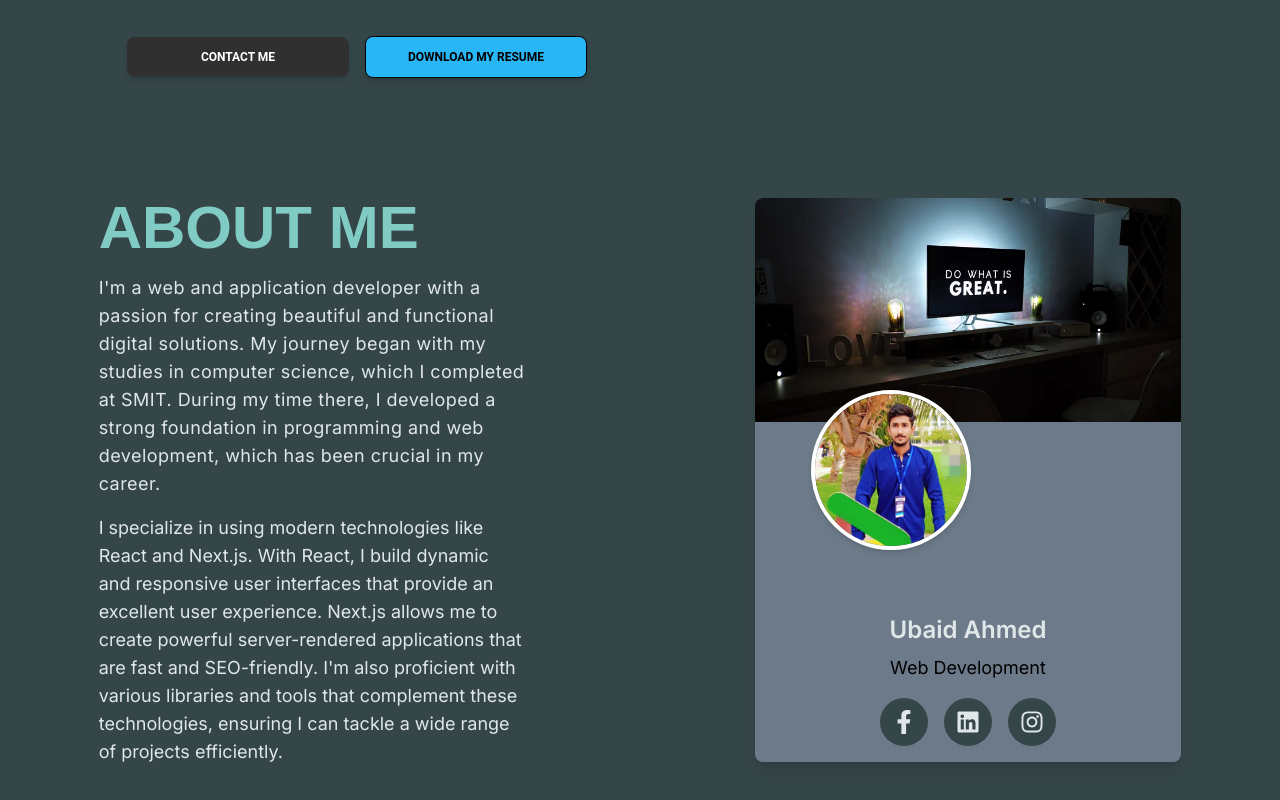
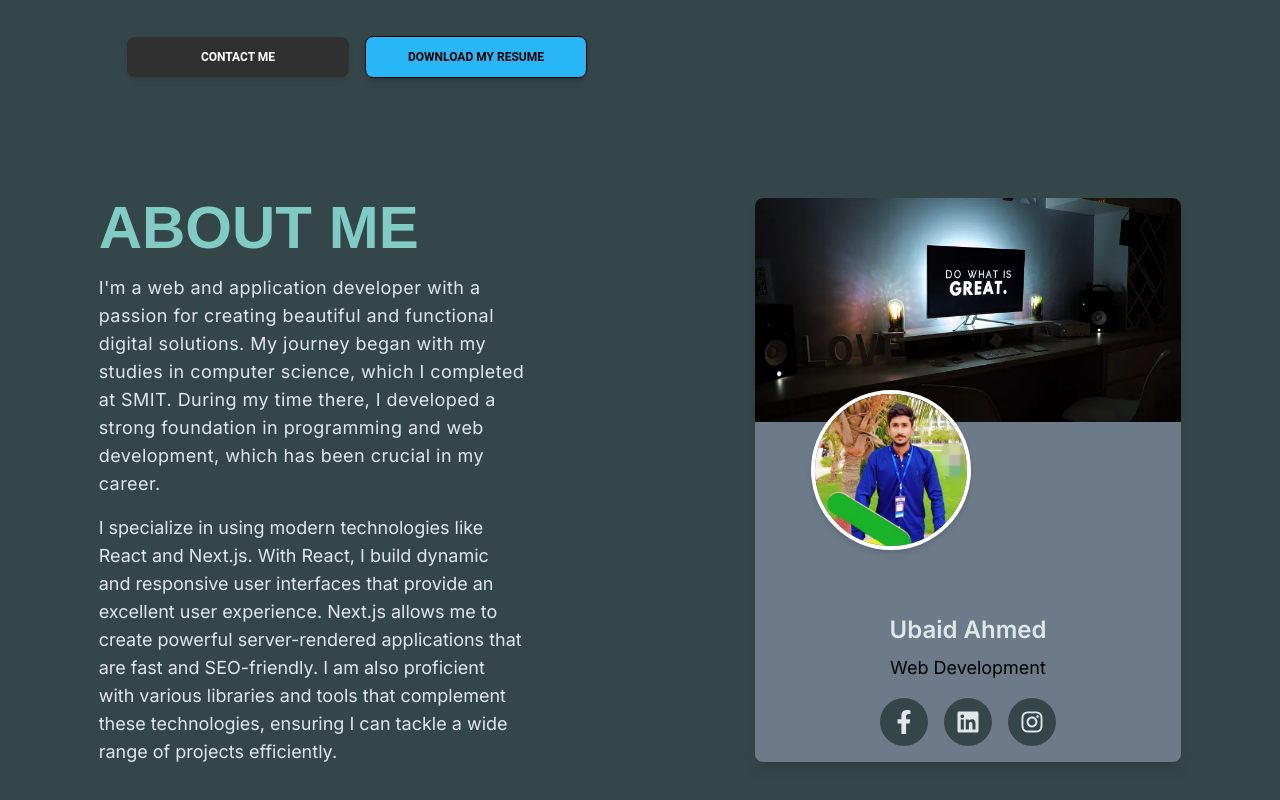
Before and after one commit to ubaidahmed04/myPortfolio, a Next.js app: page / in a window 1280 px wide. Shown: the part 538-1338 px from the top of the page. Built offline with nearby package versions, Linux system fonts and the light colour scheme; a web font is replaced by a local one.

Commit message:
remove comma

```diff
--- a/src/compnents/About.jsx
+++ b/src/compnents/About.jsx
@@ -21,7 +21,7 @@ function About() {
             I&apos;m a web and application developer with a passion for creating beautiful and functional digital solutions. My journey began with my studies in computer science, which I completed at SMIT. During my time there, I developed a strong foundation in programming and web development, which has been crucial in my career.
           </span>
           <span className='text-light md:text-lg'>
-            I specialize in using modern technologies like React and Next.js. With React, I build dynamic and responsive user interfaces that provide an excellent user experience. Next.js allows me to create powerful server-rendered applications that are fast and SEO-friendly. I'm also proficient with various libraries and tools that complement these technologies, ensuring I can tackle a wide range of projects efficiently.
+            I specialize in using modern technologies like React and Next.js. With React, I build dynamic and responsive user interfaces that provide an excellent user experience. Next.js allows me to create powerful server-rendered applications that are fast and SEO-friendly. I am also proficient with various libraries and tools that complement these technologies, ensuring I can tackle a wide range of projects efficiently.
           </span>
         </motion.div>
         <motion.div
```
